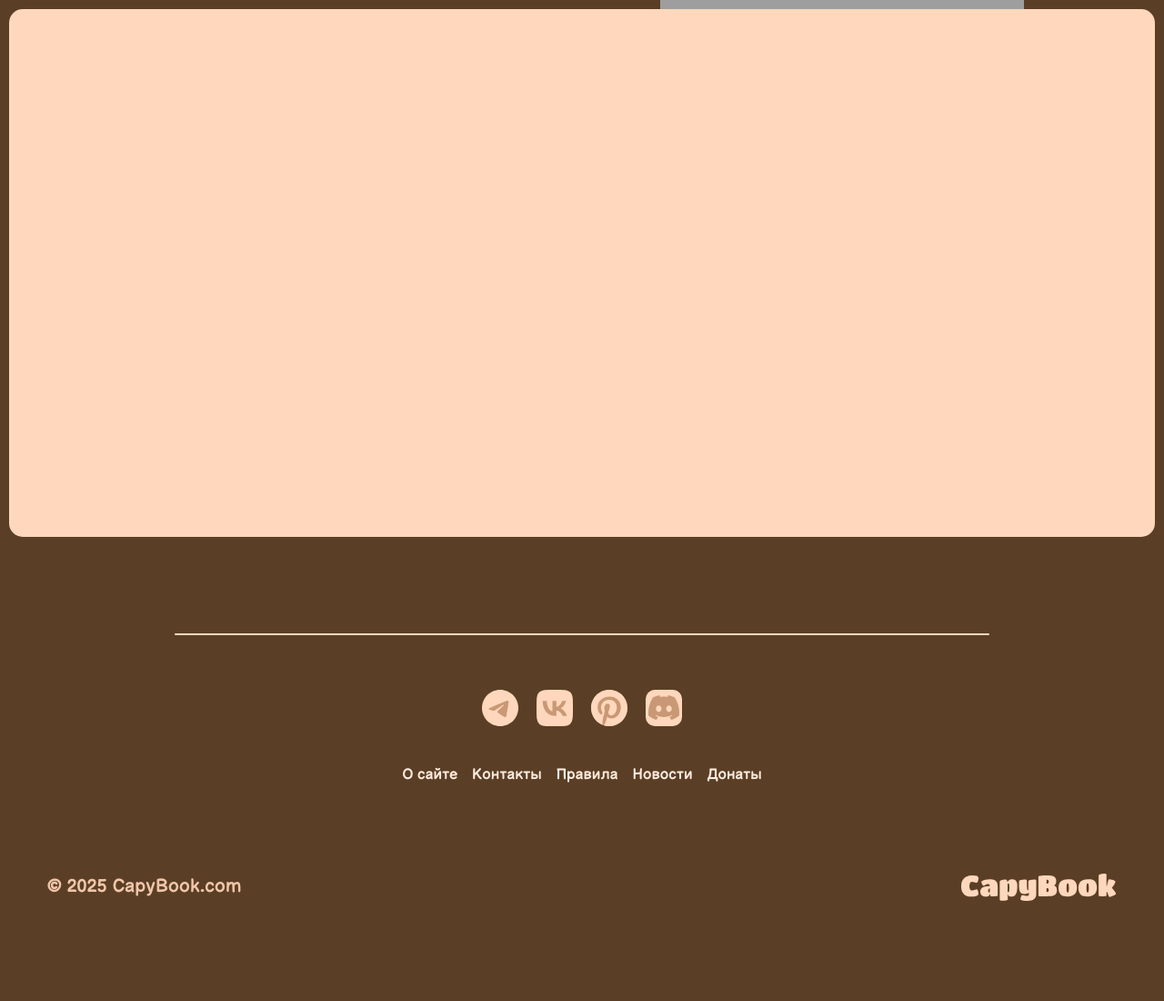
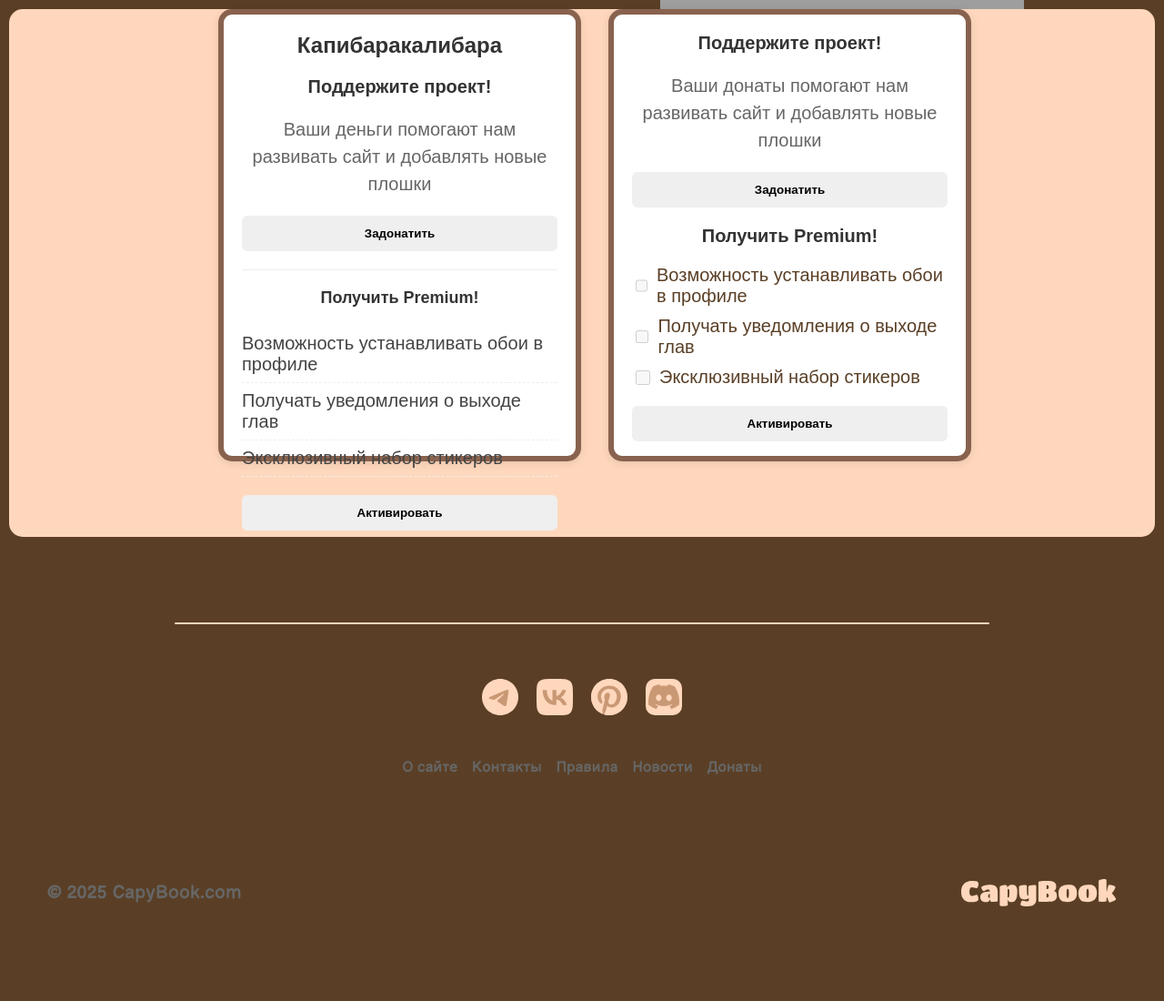
Before and after one commit to protivotankovaiaystanovka/zahvat-polshi, a Django app: page /donat/ in a window 1280 px wide. Shown: the part 60-1160 px from the top of the page at 91% size. Run offline with Django 5.2, Linux system fonts and the light colour scheme; grey boxes are pictures that could not be loaded.

Commit message:
dklqksdcmekodc

```diff
--- a/static/css/donat.css
+++ b/static/css/donat.css
@@ -14,3 +14,107 @@ body {
     background-color: #FFD7BC;
     border-radius: 15px;
 }
+
+.support-widget {
+    font-family: 'Arial', sans-serif;
+    max-width: 800px;
+    margin: 0 auto;
+    display: grid;
+    grid-template-columns: 1fr 1fr;
+    gap: 30px;
+  }
+
+  .design-v1, .design-v2 {
+    border: 1px solid #e0e0e0;
+    border-radius: 12px;
+    padding: 20px;
+    background: white;
+    box-shadow: 0 2px 10px rgba(0,0,0,0.1);
+    width: 347px;
+    height: 445px;
+    border-radius: 15px;
+    border: 6px solid #88624e;
+  }
+
+  .title {
+    font-size: 24px;
+    text-align: center;
+    margin-bottom: 20px;
+    color: #333;
+  }
+
+  h1, h2, h3 {
+    color: #333;
+    margin-top: 0;
+  }
+
+  .design-v1 h2 {
+    font-size: 20px;
+    text-align: center;
+    margin-bottom: 10px;
+  }
+
+  .design-v1 h3 {
+    font-size: 18px;
+    text-align: center;
+    margin-bottom: 15px;
+  }
+
+  .design-v2 h1 {
+    font-size: 20px;
+    text-align: center;
+    margin-bottom: 15px;
+  }
+
+  .support-section, .premium-section {
+    margin-bottom: 20px;
+  }
+
+  p {
+    color: #666;
+    text-align: center;
+    margin-bottom: 20px;
+    line-height: 1.5;
+  }
+
+  .features {
+    list-style: none;
+    padding: 0;
+    margin-bottom: 20px;
+  }
+
+  .design-v1 .features li {
+    padding: 8px 0;
+    border-bottom: 1px dashed #eee;
+    color: #444;
+  }
+
+  .design-v2 .features.checkboxes li {
+    display: flex;
+    align-items: center;
+    margin-bottom: 10px;
+  }
+
+  .design-v2 input[type="checkbox"] {
+    margin-right: 10px;
+    width: 16px;
+    height: 16px;
+  }
+
+  .action-btn {
+    display: block;
+    width: 100%;
+    padding: 12px;
+    border: none;
+    border-radius: 6px;
+    font-weight: bold;
+    cursor: pointer;
+    text-align: center;
+  }
+
+.divider {
+    border: none;
+    height: 1px;
+    background: #eee;
+    margin: 20px 0;
+}
--- a/www/templates/donat.html
+++ b/www/templates/donat.html
@@ -5,6 +5,57 @@
 <link rel="stylesheet" href="{% static 'css/donat.css' %}">
 
 <div class="donat-container">
+    <div class="support-widget">
+        <!-- Первый макет -->
+        <div class="design-v1">
+          <h1 class="title">Капибаракалибара</h1>
 
+          <div class="support-section">
+            <h2>Поддержите проект!</h2>
+            <p>Ваши деньги помогают нам развивать сайт и добавлять новые плошки</p>
+            <button class="action-btn donate-btn">Задонатить</button>
+          </div>
+
+          <hr class="divider">
+
+          <div class="premium-section">
+            <h3>Получить Premium!</h3>
+            <ul class="features">
+              <li>Возможность устанавливать обои в профиле</li>
+              <li>Получать уведомления о выходе глав</li>
+              <li>Эксклюзивный набор стикеров</li>
+            </ul>
+            <button class="action-btn premium-btn">Активировать</button>
+          </div>
+        </div>
+
+        <!-- Второй макет -->
+        <div class="design-v2">
+          <div class="support-section">
+            <h1>Поддержите проект!</h1>
+            <p>Ваши донаты помогают нам развивать сайт и добавлять новые плошки</p>
+            <button class="action-btn">Задонатить</button>
+          </div>
+
+          <div class="premium-section">
+            <h1>Получить Premium!</h1>
+            <ul class="features checkboxes">
+              <li>
+                <input type="checkbox" id="feature1" disabled>
+                <label for="feature1">Возможность устанавливать обои в профиле</label>
+              </li>
+              <li>
+                <input type="checkbox" id="feature2" disabled>
+                <label for="feature2">Получать уведомления о выходе глав</label>
+              </li>
+              <li>
+                <input type="checkbox" id="feature3" disabled>
+                <label for="feature3">Эксклюзивный набор стикеров</label>
+              </li>
+            </ul>
+            <button class="action-btn">Активировать</button>
+          </div>
+        </div>
+      </div>
 </div>
 {% endblock %}
```
